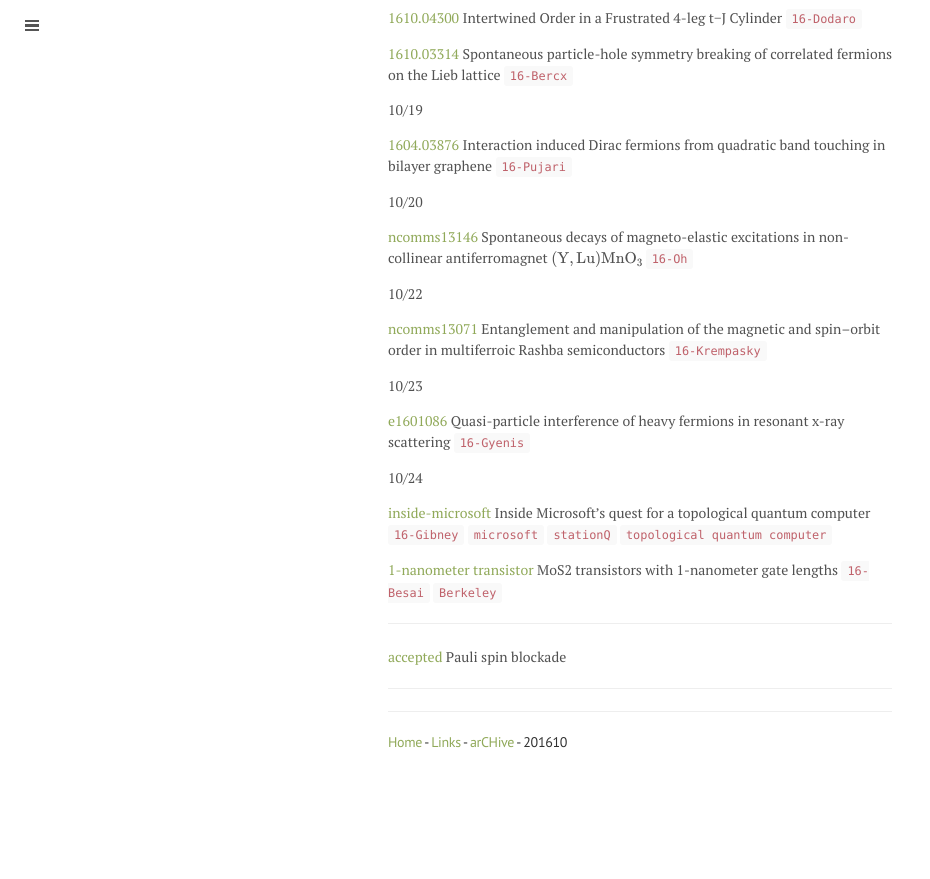
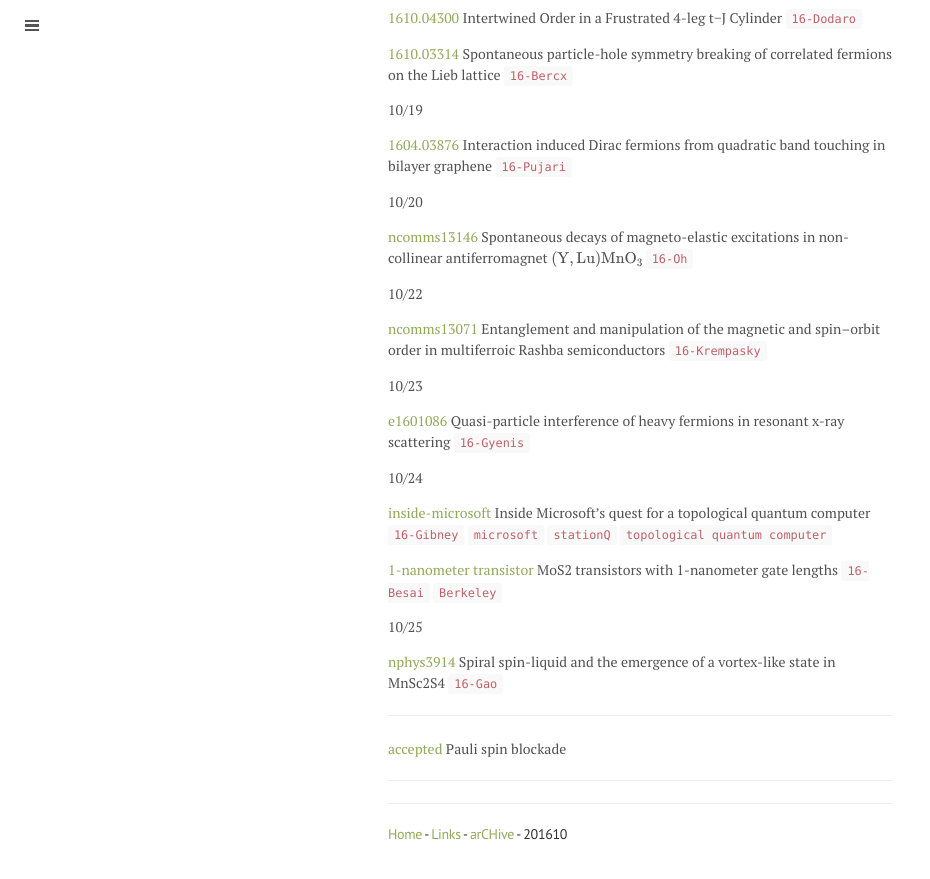
Before and after one commit to qkrwlsghdcjsworlt/work, a Jekyll site: the page built from 201610.md, in a window 1280 px wide and 900 px high, scrolled down 2358 px. Shown: the top 879 px of the window, without its empty margins (0-930 px from the left). Built offline with Jekyll 4.4.1, drawn with Linux system fonts in a browser that asks for light colours; formulas are drawn with MathJax 3; before the commit the page ends 3166 px from its top, so only the background shows below that.

Commit message:
“update”

```diff
--- a/201610.md
+++ b/201610.md
@@ -139,6 +139,12 @@ title: 201610
 [1-nanometer transistor](http://science.sciencemag.org/content/354/6308/99) MoS2 transistors with 1-nanometer gate lengths `16-Besai` `Berkeley`
 
 
+10/25
+
+[nphys3914](http://www.nature.com/nphys/journal/vaop/ncurrent/full/nphys3914.html) Spiral spin-liquid and the emergence of a vortex-like state in MnSc2S4 `16-Gao`
+
+
+
 ---
 
 [accepted](http://journals.aps.org/prl/accepted/5907dYd3Cc412752804b6cc4beddf3da7eb167ae7) Pauli spin blockade
```
